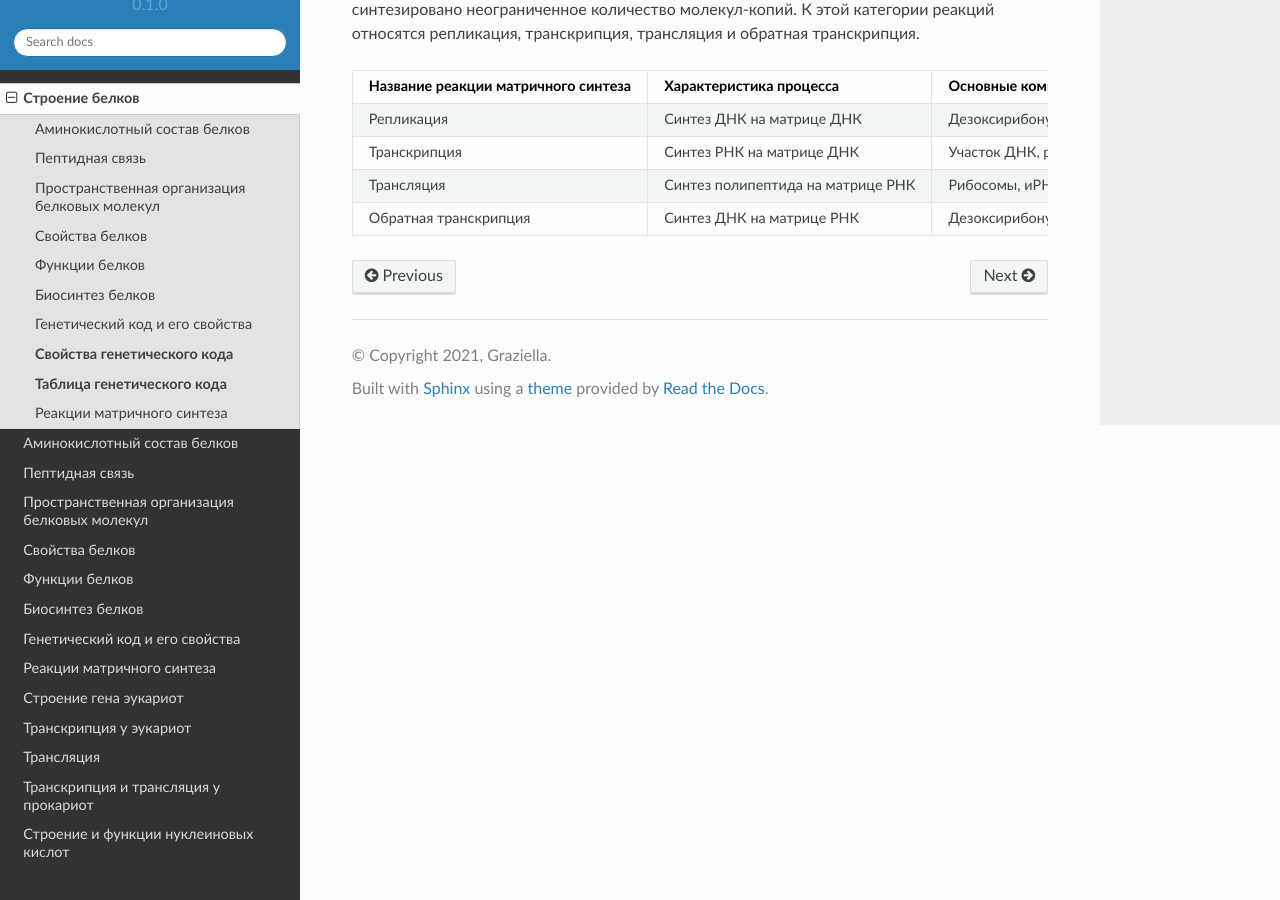
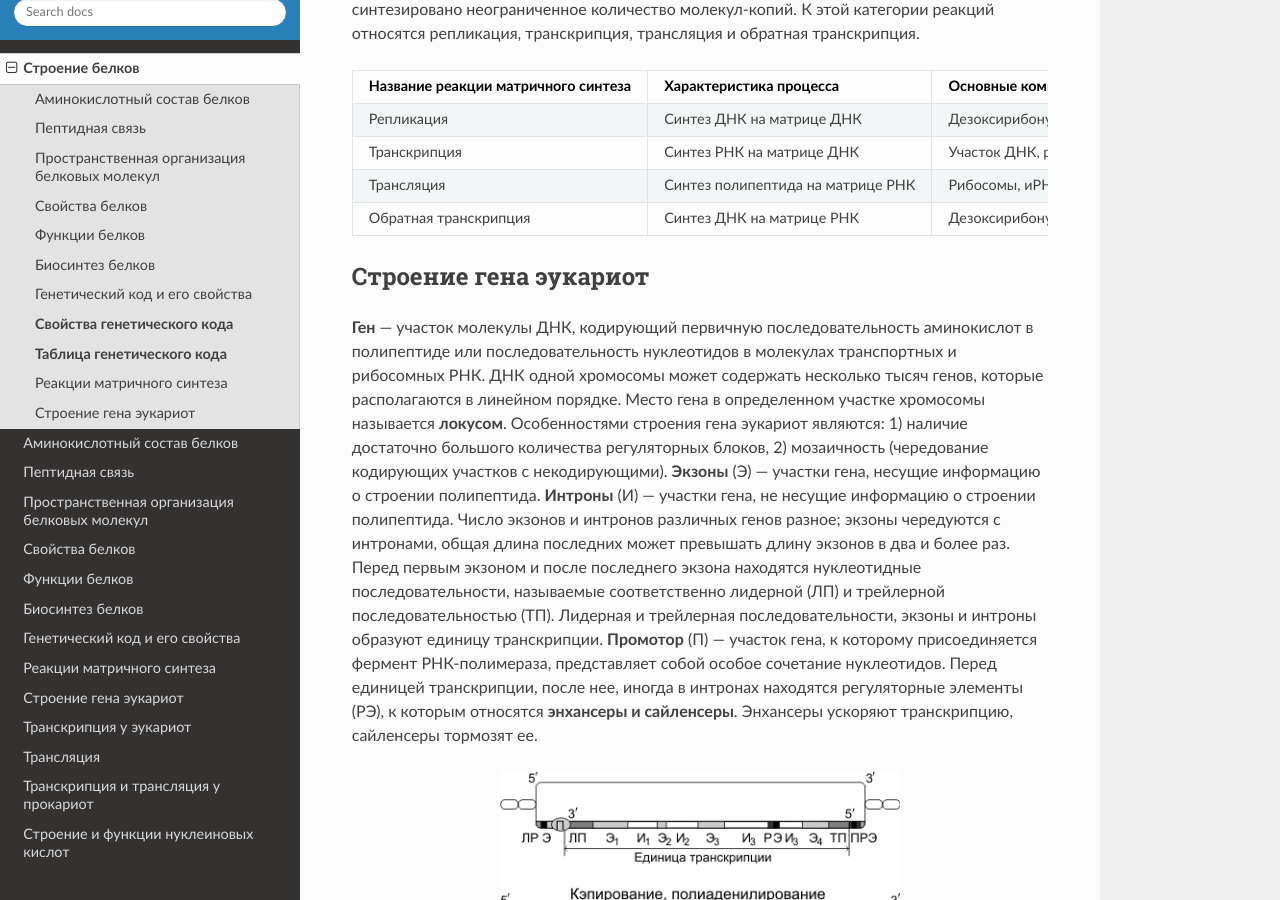
Before and after one commit to neptune2021/test_documentation, a Sphinx documentation site: the page built from docs/source/01.rst, in a window 1280 px wide and 900 px high, scrolled down 6117 px. Built offline with Sphinx 7.4.7 and the Read the Docs theme 2.0.0, drawn with Linux system fonts in a browser that asks for light colours.

Commit message:
Update 01.rst

```diff
--- a/docs/source/01.rst
+++ b/docs/source/01.rst
@@ -139,3 +139,11 @@
    * - Обратная транскрипция
      - Синтез ДНК на матрице РНК
      - Дезоксирибонуклеозидтрифосфаты, ферменты
+
+Строение гена эукариот
+----------------
+**Ген** — участок молекулы ДНК, кодирующий первичную последовательность аминокислот в полипептиде или последовательность нуклеотидов в молекулах транспортных и рибосомных РНК. ДНК одной хромосомы может содержать несколько тысяч генов, которые располагаются в линейном порядке. Место гена в определенном участке хромосомы называется **локусом**. Особенностями строения гена эукариот являются: 1) наличие достаточно большого количества регуляторных блоков, 2) мозаичность (чередование кодирующих участков с некодирующими). **Экзоны** (Э) — участки гена, несущие информацию о строении полипептида. **Интроны** (И) — участки гена, не несущие информацию о строении полипептида. Число экзонов и интронов различных генов разное; экзоны чередуются с интронами, общая длина последних может превышать длину экзонов в два и более раз. Перед первым экзоном и после последнего экзона находятся нуклеотидные последовательности, называемые соответственно лидерной (ЛП) и трейлерной последовательностью (ТП). Лидерная и трейлерная последовательности, экзоны и интроны образуют единицу транскрипции. **Промотор** (П) — участок гена, к которому присоединяется фермент РНК-полимераза, представляет собой особое сочетание нуклеотидов. Перед единицей транскрипции, после нее, иногда в интронах находятся регуляторные элементы (РЭ), к которым относятся **энхансеры и сайленсеры**. Энхансеры ускоряют транскрипцию, сайленсеры тормозят ее.
+
+.. image:: img/image9.png
+  :width: 400
+  :align: center
```
